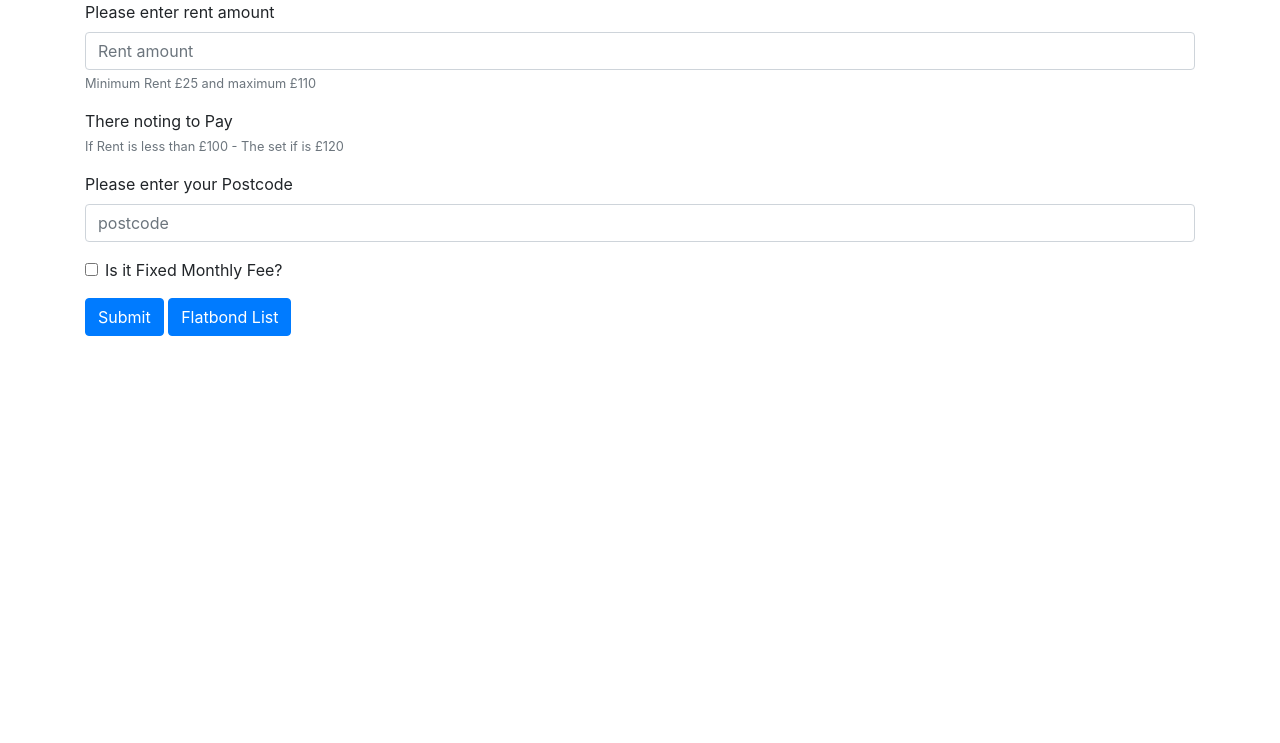
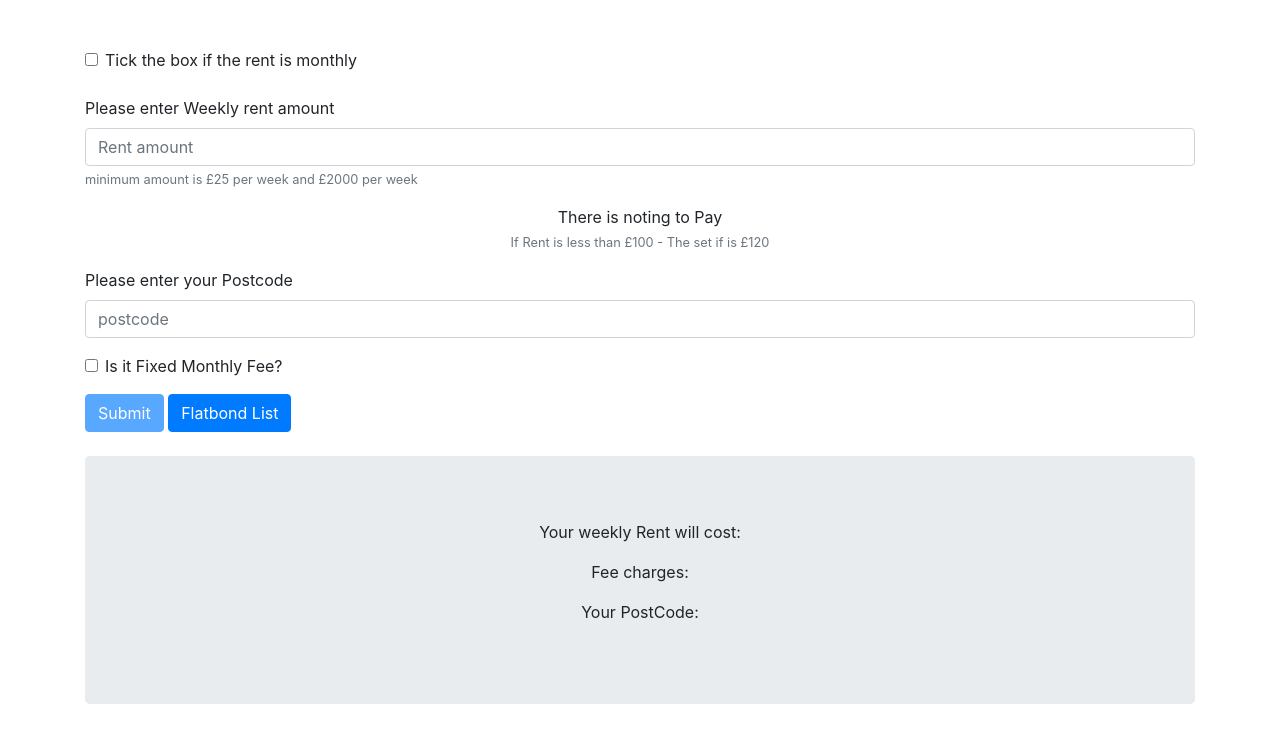
Before and after one commit to samghadri/bonds12, a Django app: page / in a window 1280 px wide. Shown: the top 743 px of the page. Run offline with Django 3.2, Linux system fonts and the light colour scheme; data comes from the database, SQL or seed files in the repository; both versions use the stored data as it was after the commit; some libraries are stand-ins or nearby versions.

Commit message:
added reult below page with adding minimum maximum role for monthly and weekly

```diff
--- /dev/null
+++ b/flatbond/ui/static/ui/css/main.css
@@ -0,0 +1 @@
+[v-cloak] { display: none; }
--- a/flatbond/ui/static/ui/js/flatbond_form.js
+++ b/flatbond/ui/static/ui/js/flatbond_form.js
@@ -3,6 +3,10 @@ var FlatbondApp = new Vue({
     el: '#flatform',
     data: {
         calculatedFee:'',
+        result:{},
+        disableSubmit: false,
+        hideReset: true,
+        monthlyCheck: false
     },
     computed: {
         getFee: function(){
@@ -14,17 +18,21 @@ var FlatbondApp = new Vue({
 
     methods: {
 
-        submitForm: function(callback) {
+    submitForm: function(callback) {
+        var data = new FormData($('#flatbondform')[0]);
+        var self = this;
 
-            var data = new FormData($('#flatbondform')[0]);
-
-            FlatBondService.postForm(data, function() {
-
+        FlatBondService.postForm(data, function(successData) {
+            self.result = successData;
+            self.disableSubmit = true;
+            self.hideReset = false;
+        console.log(self.result);
 
             });
-
-    },
-
-
+        },
+        resetBtn: function(){
+            this.disableSubmit = false;
+            this.hideReset = true;
+        }
     },
 });
--- a/flatbond/ui/static/ui/js/service.js
+++ b/flatbond/ui/static/ui/js/service.js
@@ -33,7 +33,6 @@ var FlatBondService = {
             contentType: false,
             success: function (successData) {
                 callback(successData);
-                console.log(successData)
             },
                 error: function () {
                     alert('NOT working');
--- a/flatbond/ui/templates/ui/base.html
+++ b/flatbond/ui/templates/ui/base.html
@@ -10,6 +10,7 @@
     <title>Flatbond</title>
 
     <link rel="stylesheet" href="https://stackpath.bootstrapcdn.com/bootstrap/4.2.1/css/bootstrap.min.css" integrity="sha384-GJzZqFGwb1QTTN6wy59ffF1BuGJpLSa9DkKMp0DgiMDm4iYMj70gZWKYbI706tWS" crossorigin="anonymous">
+    <link rel="stylesheet" type="text/css" href="{% static 'ui/css/main.css' %}">
 </head>
 <body>
     <div class="container">
--- a/flatbond/ui/templates/ui/flatbond.html
+++ b/flatbond/ui/templates/ui/flatbond.html
@@ -1,6 +1,7 @@
 {% extends 'ui/base.html' %}
 {% block content %}
-<div id="flatbondid">
+<div id="flatbondid" class="mt-5">
+<a href="/" class="btn btn-primary mt-2">Go back to Create FlatBond</a>
     <div v-for="bond in flatbond.flatbond" class="text-center">
         <p v-if="bond.postcode"> <span>Your PostCode= </span>[[ bond.postcode ]]</p>
         <p> <span>The Membership Including VAT= </span>[[ bond.membership_fee ]]</p>
@@ -8,6 +9,8 @@
         <p>is it Fixed Memebership fee? = <span v-if="bond.fixed_memebership_fee == true">YES</span><span v-else>NO</span></p>
            <hr>
     </div>
+
+
 </div>
 
 
--- a/flatbond/ui/templates/ui/index.html
+++ b/flatbond/ui/templates/ui/index.html
@@ -1,33 +1,51 @@
 {% extends 'ui/base.html' %}
 {% load staticfiles %}
 {% block content %}
-<div id="flatform">
+<div class="mt-5" id="flatform" v-cloak>
 <form id="flatbondform" method="POST">
         {% csrf_token %}
-
-    <div class="form-group">
-      <label for="rentamount">Please enter rent amount</label>
-      <input type="number" name="rent" class="form-control" id="rentamount"  placeholder="Rent amount" v-model="calculatedFee">
-      <small id="rentHelp" class="form-text text-muted">Minimum Rent £25 and maximum £110</small>
+    <div class="form-check mb-4">
+    <input type="checkbox"  class="form-check-input" v-model="monthlyCheck" :disabled="disableSubmit == true">
+        <label class="form-check-label" for="fixedvalue">Tick the box if the rent is monthly</label>
     </div>
-    <div class="form-group">
+    <div  class="form-group">
+      <label v-if="!monthlyCheck" for="rentamount">Please enter Weekly rent amount</label>
+      <label v-if="monthlyCheck" for="rentamount">Please enter Monthly rent amount</label>
+      <input type="number" name="rent" class="form-control" id="rentamount"  placeholder="Rent amount" v-model="calculatedFee" :disabled="disableSubmit == true">
+      <small v-if="!monthlyCheck" class="form-text text-muted">minimum amount is £25 per week and £2000 per week</small>
+      <small v-if="monthlyCheck" class="form-text text-muted">minimum amount is £110 per month and £8660 per month</small>
+    </div>
+    <div class="form-group text-center">
             <p v-if="calculatedFee > 100" class="mb-0">Your Memberhip Fee after 20% TAX is = <span style="font-weight:700; color:blue">£[[ getFee ]]</span></p>
-            <p v-else-if="calculatedFee == 0" class="mb-0">There noting to Pay</p>
-            <p v-else class="mb-0">the set fee is = <span style="font-weight:700; color:blue">£120</span></p>
+            <p v-else-if="calculatedFee == 0" class="mb-0">There is noting to Pay</p>
+            <p v-else class="mb-0">The set fee is = <span style="font-weight:700; color:blue">£120</span></p>
             <small id="rentHelp" class="form-text text-muted">If Rent is less than £100 - The set if is £120</small>
     </div>
     <div class="form-group">
       <label for="postcodefield">Please enter your Postcode</label>
-      <input type="text" name="postcode" class="form-control" id="postcodefield" placeholder="postcode">
+      <input type="text" name="postcode" class="form-control" id="postcodefield" placeholder="postcode" :disabled="disableSubmit == true">
     </div>
     <div class="form-check">
-      <input type="checkbox" name="fixed_memebership_fee" class="form-check-input" id="fixedvalue">
+      <input type="checkbox" name="fixed_memebership_fee" class="form-check-input" id="fixedvalue" :disabled="disableSubmit == true">
       <label class="form-check-label" for="fixedvalue">Is it Fixed Monthly Fee?</label>
     </div>
 
   </form>
-  <button v-on:click="submitForm()" class="btn btn-primary">Submit</button>
-  <a :href="/flatbond/" class="btn btn-primary" id="listBtn">Flatbond List</a>
+  <div>
+        <button v-on:click="submitForm()" class="btn btn-primary" :disabled="disableSubmit ||
+                                                                (!monthlyCheck && Number(calculatedFee) < 25 || Number(calculatedFee) > 2000) ||
+                                                                (monthlyCheck && Number(calculatedFee) < 110 || Number(calculatedFee) > 8660)">Submit</button>
+        <a :href="/flatbond/" class="btn btn-primary" id="listBtn">Flatbond List</a>
+        <button v-on:click="resetBtn()" v-show="!hideReset" class="btn btn-success">Restart ?</button>
+  </div>
+  <div class="jumbotron mt-4 text-center">
+
+        <p><span v-if="!monthlyCheck">Your weekly Rent will cost:</span> <span v-if="monthlyCheck">Your monthly Rent will cost:</span> <span v-if="result.rent">£</span>[[ result.rent ]]</p>
+        <p v-if="!result.fixed_memebership_fee">Fee charges: <span v-if="result.membership_fee">Your Membership fee cost: £</span>[[ result.membership_fee]]</p>
+        <p v-if="result.fixed_memebership_fee==true">Fee Charges: <span v-if="result.fixed_memebership_fee_amount">Your Fixed Membership fee amount cost: £</span>[[ result.fixed_memebership_fee_amount]]</p>
+        <p>Your PostCode: [[ result.postcode ]]</p>
+  </div>
+
 </div>
 
 {% endblock %}
```
Also changed, not shown: flatbond/db.sqlite3.
